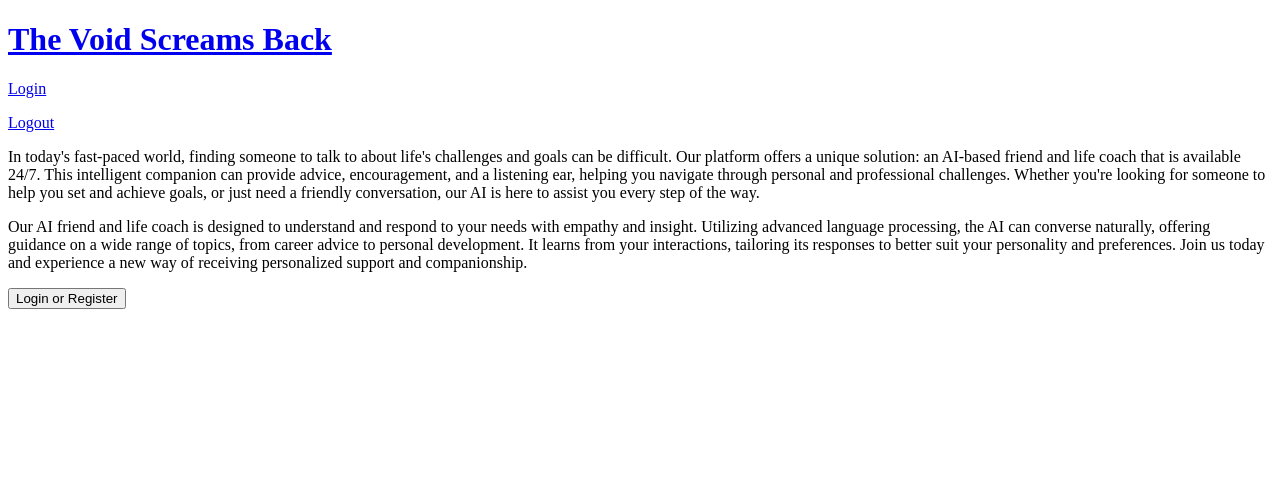
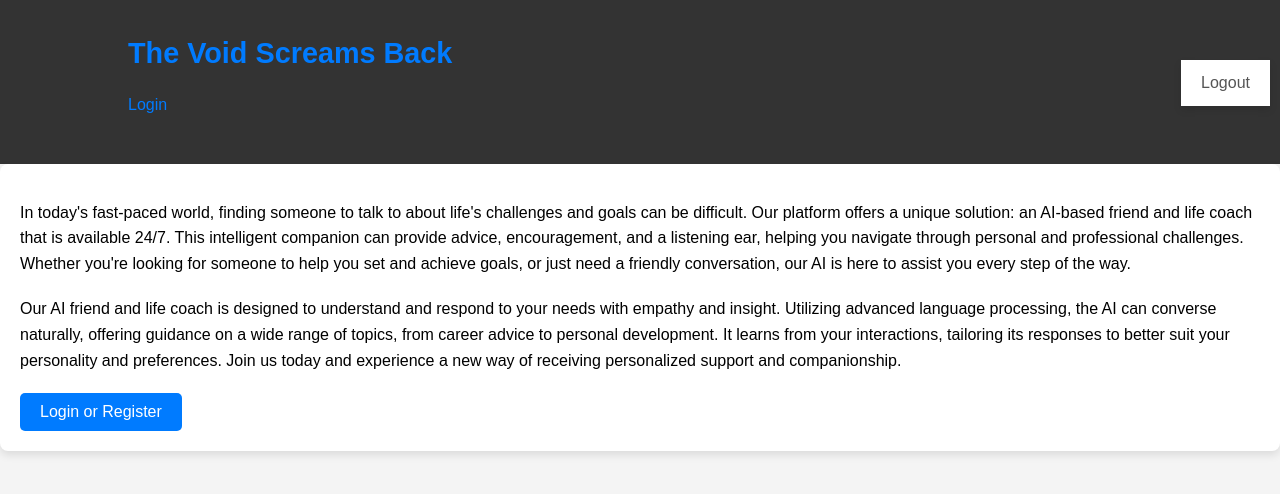
Before and after one commit to horseless-labs/void, a Django app: page / in a window 1280 px wide. Shown: the top 494 px of the page. Run offline with Django 5.2, Linux system fonts and the light colour scheme.

Commit message:
Add basic CSS styling

```diff
--- /dev/null
+++ b/static/style.css
@@ -0,0 +1,226 @@
+/* General Styles */
+/* General link styling */
+a {
+    text-decoration: none; /* Remove default underline */
+    color: #007BFF; /* Primary link color */
+    font-weight: normal; /* Adjust as needed */
+    transition: color 0.3s ease, background-color 0.3s ease; /* Smooth transition for hover effects */
+}
+
+/* Link hover state */
+a:hover, a:focus {
+    color: #0056b3; /* Darker color for hover/focus */
+    text-decoration: underline; /* Underline on hover for emphasis */
+    background-color: #e9ecef; /* Light background color on hover (optional) */
+}
+
+/* Link active state (when clicked) */
+a:active {
+    color: #003d7a; /* Even darker color when the link is being clicked */
+    background-color: #d6d6d6; /* Darker background color when active (optional) */
+}
+
+/* Visited link state */
+a:visited {
+    color: #6c757d; /* Color for visited links (optional) */
+}
+
+/* Styling for links in a navbar or menu */
+.navbar a {
+    color: #ffffff; /* Link color for navbar */
+}
+
+.navbar a:hover, .navbar a:focus {
+    color: #ffc107; /* Highlight color on hover for navbar links */
+}
+
+/* Styling for links in buttons */
+.button-link {
+    display: inline-block;
+    padding: 10px 20px;
+    background-color: #007BFF; /* Background color of the button */
+    color: #ffffff; /* Text color of the button */
+    border-radius: 5px; /* Rounded corners */
+    text-align: center;
+    text-decoration: none; /* Remove underline */
+    font-weight: bold; /* Make text bold */
+}
+
+.button-link:hover, .button-link:focus {
+    background-color: #0056b3; /* Darker background on hover */
+    color: #ffffff; /* Keep text color the same */
+}
+
+body {
+    font-family: Arial, sans-serif;
+    line-height: 1.6;
+    margin: 0;
+    padding: 0;
+    background-color: #f4f4f4;
+}
+
+.container {
+    width: 80%;
+    margin: 0 auto;
+    padding: 20px;
+}
+
+/* Header Styles */
+.header {
+    background-color: #333;
+    color: #fff;
+    padding: 10px 0;
+}
+
+.header__logo h1 {
+    margin: 0;
+    font-size: 1.8em;
+}
+
+.header__menu {
+    display: flex;
+    align-items: center;
+    justify-content: space-between;
+}
+
+.header__user {
+    display: flex;
+    align-items: center;
+}
+
+.header__user .avatar {
+    width: 40px;
+    height: 40px;
+    border-radius: 50%;
+    overflow: hidden;
+    margin-right: 10px;
+}
+
+.header__user .avatar img {
+    width: 100%;
+    height: auto;
+}
+
+.header__user p {
+    margin: 0;
+    font-size: 1em;
+}
+
+.dropdown-button {
+    background: none;
+    border: none;
+    cursor: pointer;
+    margin-left: 10px;
+}
+
+.dropdown-menu {
+    display: block;
+    position: absolute;
+    background-color: #fff;
+    box-shadow: 0 4px 8px rgba(0, 0, 0, 0.1);
+    right: 10px;
+    top: 60px;
+    z-index: 1000;
+}
+
+.dropdown-menu .dropdown-link {
+    display: block;
+    padding: 10px 20px;
+    text-decoration: none;
+    color: #555;
+}
+
+.dropdown-menu .dropdown-link:hover {
+    background-color: #f4f4f4;
+}
+
+/* Home Page Styles */
+.home-container {
+    background: #fff;
+    border-radius: 8px;
+    padding: 20px;
+    box-shadow: 0 4px 8px rgba(0, 0, 0, 0.1);
+}
+
+.home-container p {
+    margin-bottom: 20px;
+}
+
+form button {
+    background-color: #007bff;
+    color: #fff;
+    border: none;
+    padding: 10px 20px;
+    border-radius: 5px;
+    cursor: pointer;
+    font-size: 1em;
+}
+
+form button:hover {
+    background-color: #0056b3;
+}
+
+/* Chat Page Styles */
+#chat-container {
+    background: #fff;
+    border-radius: 8px;
+    padding: 20px;
+    box-shadow: 0 4px 8px rgba(0, 0, 0, 0.1);
+    max-width: 600px;
+    margin: 0 auto;
+}
+
+#messages {
+    max-height: 400px;
+    overflow-y: auto;
+    margin-bottom: 20px;
+}
+
+.message-user,
+.message-computer {
+    margin-bottom: 10px;
+    padding: 10px;
+    border-radius: 5px;
+}
+
+.message-user {
+    background-color: #e1f5fe;
+}
+
+.message-computer {
+    background-color: #f1f8e9;
+}
+
+.timestamp {
+    display: block;
+    font-size: 0.8em;
+    color: #666;
+    margin-top: 5px;
+}
+
+#message-form {
+    display: flex;
+    flex-direction: column;
+}
+
+#message-input {
+    width: 100%;
+    padding: 10px;
+    border: 1px solid #ddd;
+    border-radius: 5px;
+    margin-bottom: 10px;
+}
+
+#send-btn {
+    background-color: #007bff;
+    color: #fff;
+    border: none;
+    padding: 10px;
+    border-radius: 5px;
+    cursor: pointer;
+    font-size: 1em;
+}
+
+#send-btn:hover {
+    background-color: #0056b3;
+}
--- a/templates/main.html
+++ b/templates/main.html
@@ -4,6 +4,8 @@
         <meta charset="utf-8">
         <title>The Void Screams Back</title>
         <meta name="viewport" content="width=device-width, initial-scale=1">
+        {% load static %}
+        <link rel="stylesheet" href="{% static 'style.css' %}">
     </head>
 
     <body>
```
Also changed, not shown: base/templates/base/journal.html (added).
